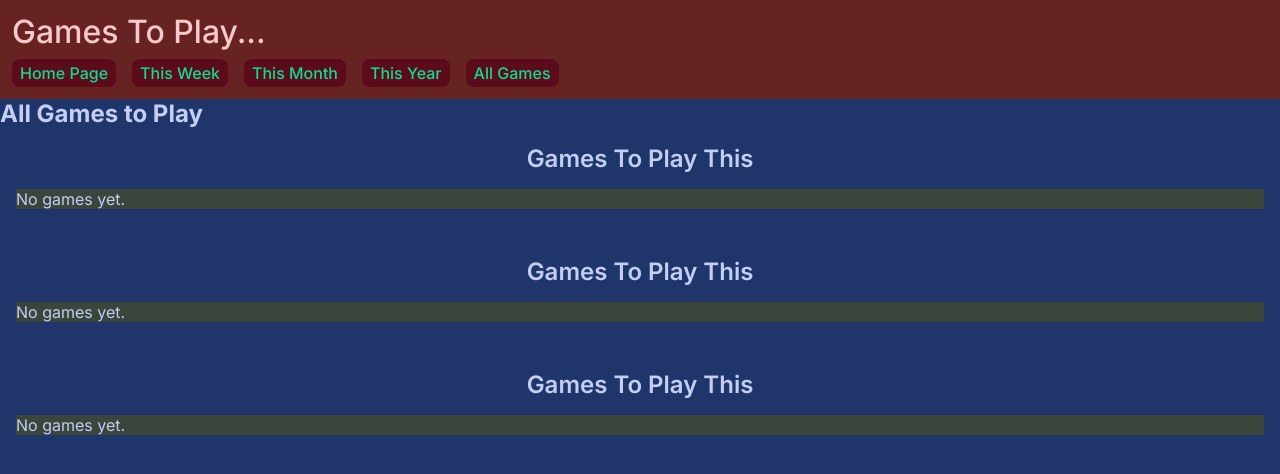
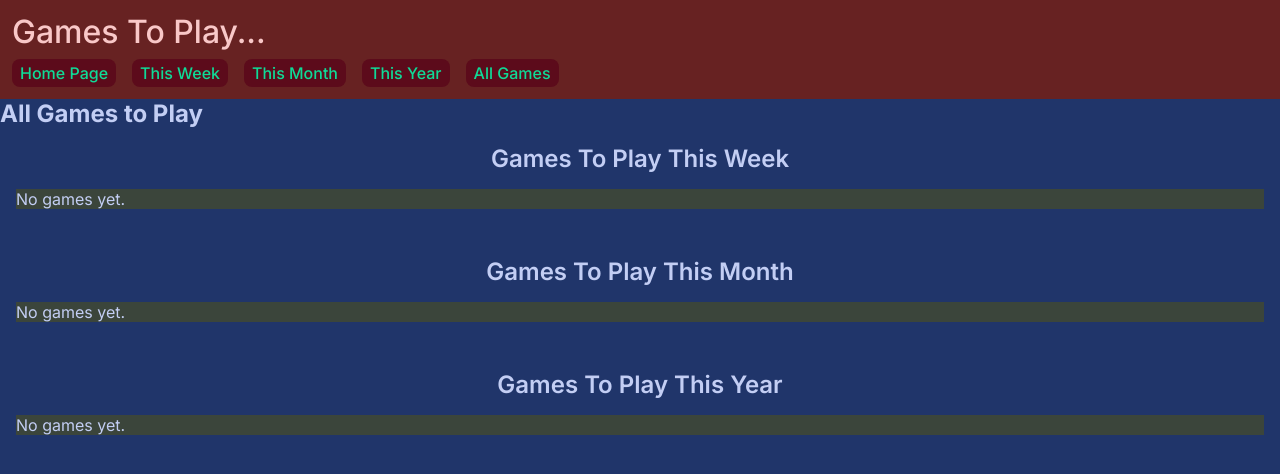
Before and after one commit to franco-ortega/to-do-games, a Next.js app: page /all in a window 1280 px wide. Shown: the top 474 px of the page. Built offline with nearby package versions, Linux system fonts and the light colour scheme.

Commit message:
update all page to use timeSpanOptions enum

```diff
--- a/app/all/page.tsx
+++ b/app/all/page.tsx
@@ -1,16 +1,15 @@
 'use client';
 
 import GamesToPlay from '@/components/gamesToPlay/GamesToPlay';
-import { TimeSpanOptions } from '@/utils/types';
-import { timeSpan } from '@/utils/enums';
+import { timeSpanOptions } from '@/utils/enums';
 
 export default function AllPage() {
   return (
     <main>
       <h2>All Games to Play</h2>
-      <GamesToPlay timeSpan={timeSpan.week.title as TimeSpanOptions} />
-      <GamesToPlay timeSpan={timeSpan.month.title as TimeSpanOptions} />
-      <GamesToPlay timeSpan={timeSpan.year.title as TimeSpanOptions} />
+      <GamesToPlay timeSpan={timeSpanOptions.week} />
+      <GamesToPlay timeSpan={timeSpanOptions.month} />
+      <GamesToPlay timeSpan={timeSpanOptions.year} />
     </main>
   );
 }
```
